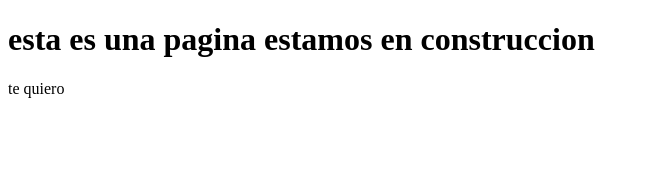
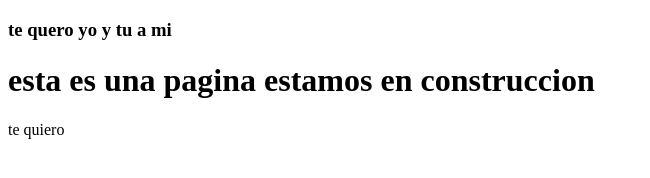
Before and after one commit to pablohuertabenitez/miproyecto, a plain HTML site: page index.html in a window 1280 px wide. Shown: the whole page, without its empty margins (0-650 px from the left). Drawn offline with Linux system fonts and the light colour scheme.

Commit message:
esta es la ultima modificacion de hoy

```diff
--- a/index.html
+++ b/index.html
@@ -4,6 +4,7 @@
    <title>HOLA </title>
   </head>
   <body>
+  <h3>te quero yo y tu a mi</h3>
   <h1>esta es una pagina estamos en construccion</h1>
 <p>te quiero</p>
   </body>
```
